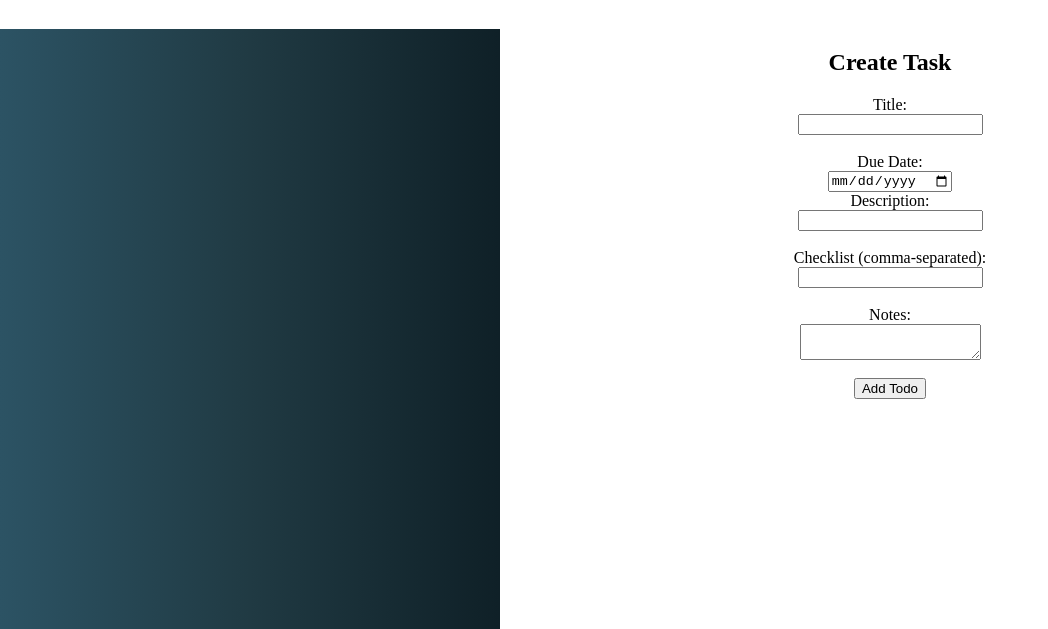
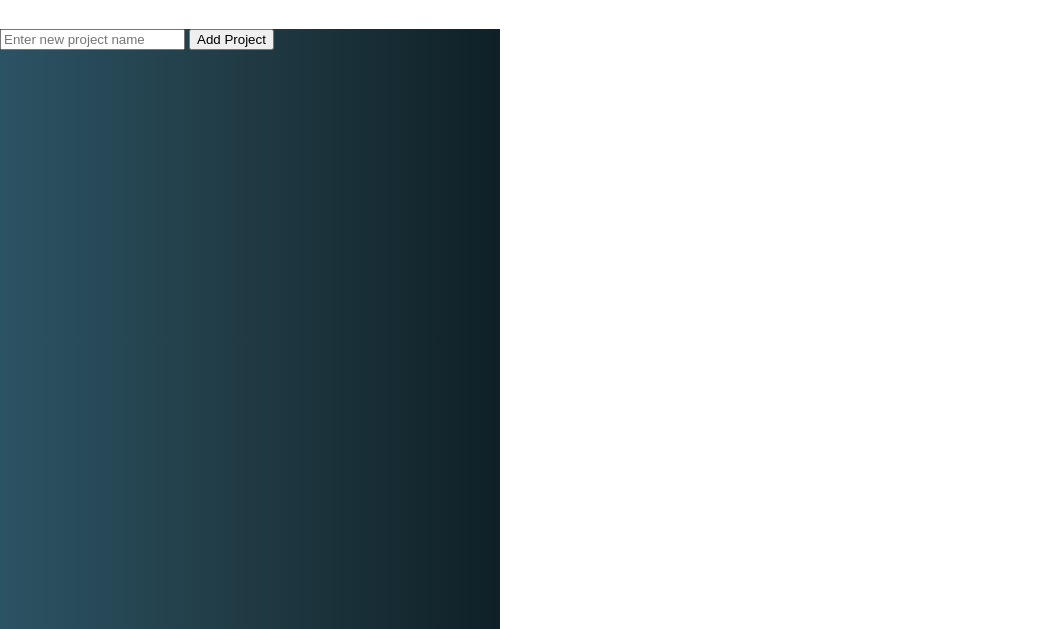
Before and after one commit to IvanR96/tasks, a website built with webpack: page dist/index.html in a window 1280 px wide. Shown: the part 171-800 px from the top of the page, without its empty margins (0-1048 px from the left). Built offline with nearby package versions, Linux system fonts and the light colour scheme.

Commit message:
new updates

```diff
--- a/dist/index.html
+++ b/dist/index.html
@@ -11,32 +11,14 @@
     </div>
 
     <div id="projectContainer">
+      <div id="newProjectContainer">
+        <input type="text" id="newProjectName" placeholder="Enter new project name">
+        <button id="addProjectButton">Add Project</button>
+      </div>
 
     </div>
 
     <div id="todoContainer">
-
-      <div>
-        <form>
-          <h2>Create Task</h2>
-          <label for="title">Title:</label>
-          <input type="text" id="title" required><br>
-
-          <label for="date">Due Date:</label>
-          <input type="date" id="dueDateInput" placeholder="Select a due date">
-
-          <label for="description">Description:</label>
-          <input type="text" id="description" required><br>
-
-          <label for="checklist">Checklist (comma-separated):</label>
-          <input type="text" id="checklist"><br>
-
-          <label for="notes">Notes:</label>
-          <textarea id="notes"></textarea><br>
-
-          <button type="button" onclick="addEventListener('click')">Add Todo</button>
-        </form>
-      </div>
 
     </div>
     </section>
```
